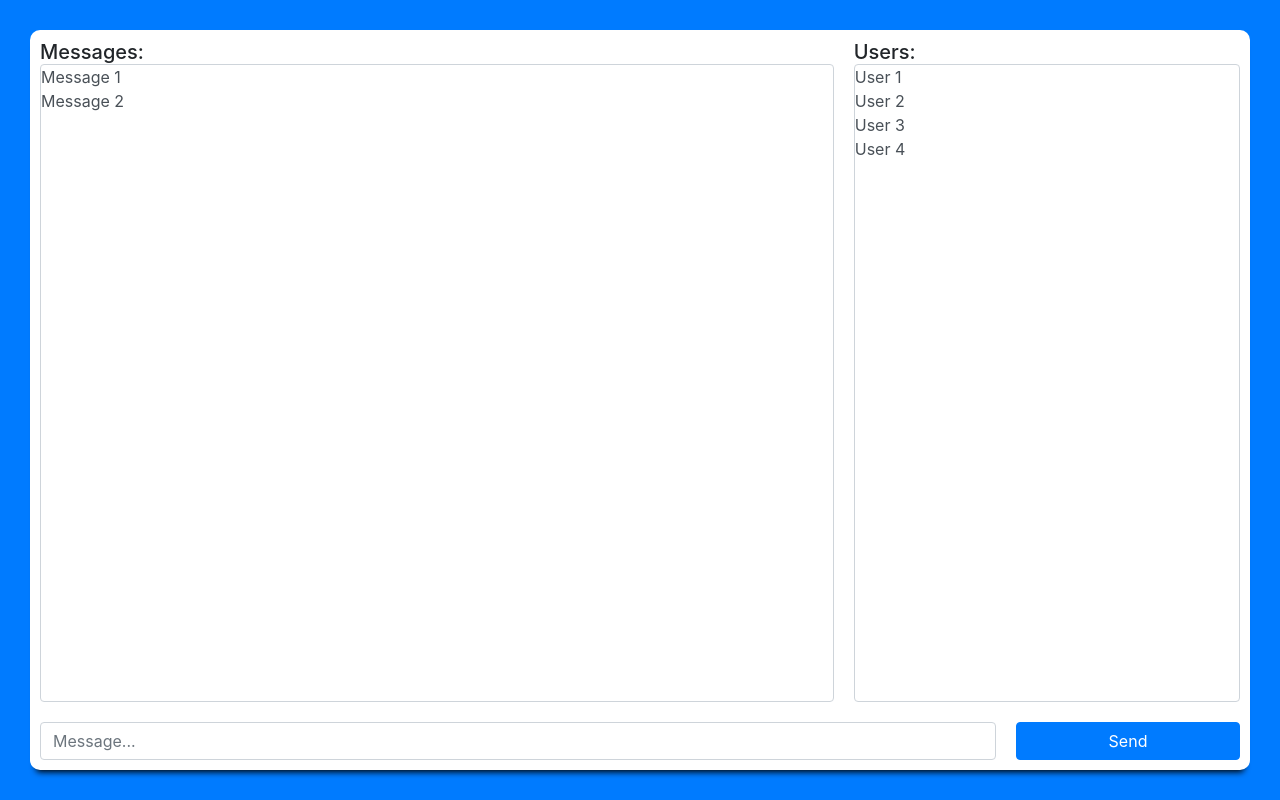
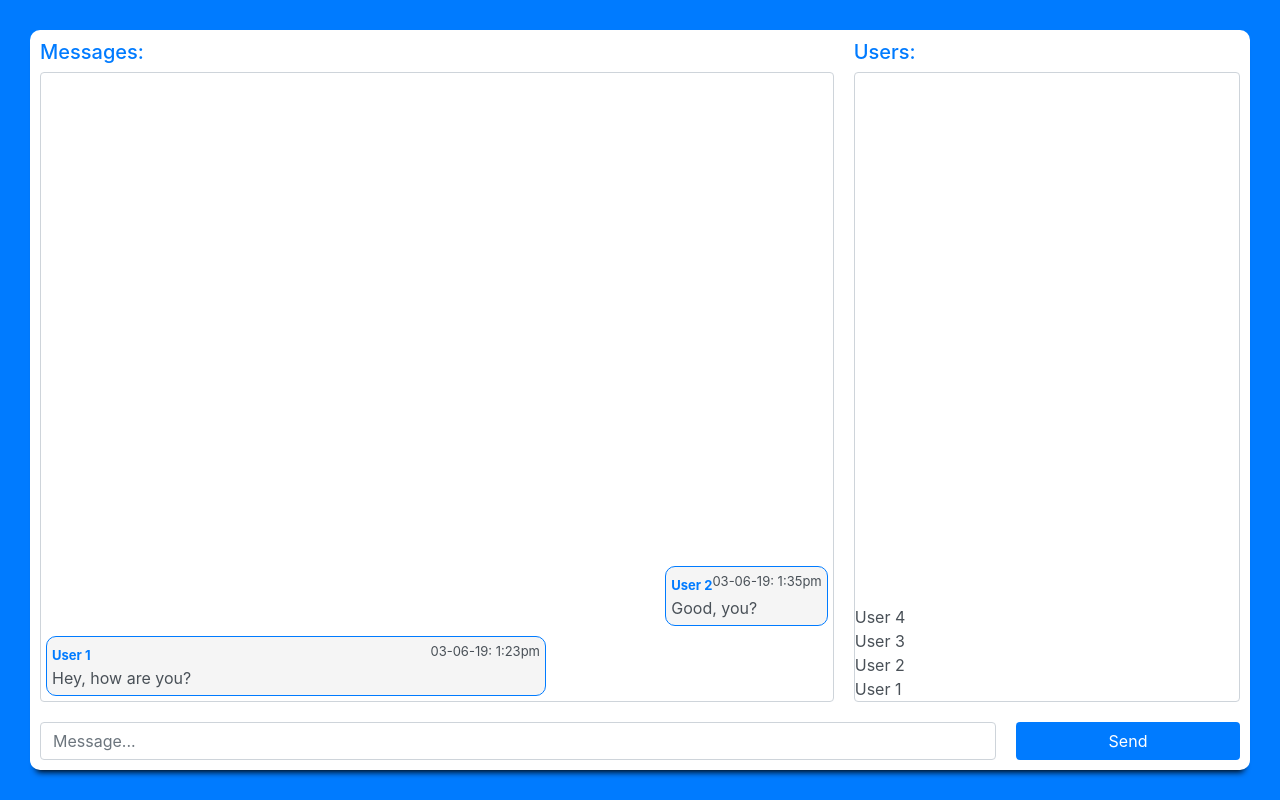
Before and after one commit to RamanSSidhu/simpleChatRoom, a plain HTML site: page index.html in a window 1280 px wide. Drawn offline with nearby package versions, Linux system fonts and the light colour scheme.

Commit message:
Initial draft message structure

```diff
--- a/index.html
+++ b/index.html
@@ -28,14 +28,34 @@
 <div class="main-container">
     <div class="upper-row">
         <div class="messages-container">
-                <h5 class="m-0"> Messages: </h5>
+                <h5 class="section-header"> Messages: </h5>
                 <ul class="form-control messages-section">
-                    <li>Message 1</li>
-                    <li>Message 2</li>
+                    <li>
+                        <div class="single-message-container">
+                            <div class="single-message">
+                                <div class="message-details-container">
+                                    <span class="in-message-user-name">User 1</span>
+                                    <span class="in-message-date">03-06-19: 1:23pm</span>
+                                </div>
+                                <div class="message-contents-container">
+                                    <span class="message-contents">Hey, how are you?</span>
+                                </div>
+                            </div>
+                        </div>
+                    </li>
+                    <li style="align-self: flex-end">                         <div class="single-message">
+                        <div class="message-details-container">
+                            <span class="in-message-user-name">User 2</span>
+                            <span class="in-message-date">03-06-19: 1:35pm</span>
+                        </div>
+                        <div class="message-contents-container">
+                                    <span class="message-contents">Good, you?</span>
+                        </div>
+                    </div></li>
                 </ul>
         </div>
         <div class="users-container">
-                <h5 class="m-0">Users: </h5>
+                <h5 class="section-header">Users: </h5>
                 <ul class="form-control users-section">
                     <li>User 1</li>
                     <li>User 2</li>
@@ -49,7 +69,7 @@
             <input class="form-control input-form" type="text" placeholder="Message...">
         </div>
         <div class="button-container">
-            <button class="btn btn-primary send-button">Send</button>
+            <button class="btn send-button">Send</button>
         </div>
     </div>
 </div>
--- a/stylesheet/style.css
+++ b/stylesheet/style.css
@@ -86,6 +86,8 @@ body {
 }
 
 .users-section {
+    display: flex;
+    flex-direction: column-reverse;
     flex: 1;
     list-style: none;
     width: 100%;
@@ -95,6 +97,8 @@ body {
 }
 
 .messages-section {
+    display:  flex;
+    flex-direction: column-reverse;
     flex: 1;
     list-style: none;
     width: 100%;
@@ -103,6 +107,37 @@ body {
     overflow-y: scroll;
 }
 
+.section-header {
+    color: #007bff!important;
+}
+
 .send-button {
+    color: white;
     width: 100%;
+    background-color: #007bff!important;
 }
+
+.send-button:hover {
+    color: white;
+    filter: brightness(85%);
+}
+
+.single-message {
+    border: 1px solid #007bff!important;
+    border-radius: 10px;
+    background-color: #f5f5f5;
+    margin: 5px;
+    max-width: 500px;
+    padding: 5px;
+}
+
+.in-message-user-name {
+    color: #007bff!important;
+    font-size: small;
+    font-weight: bold;
+}
+
+.in-message-date {
+    font-size: small;
+    float: right;
+}
```
